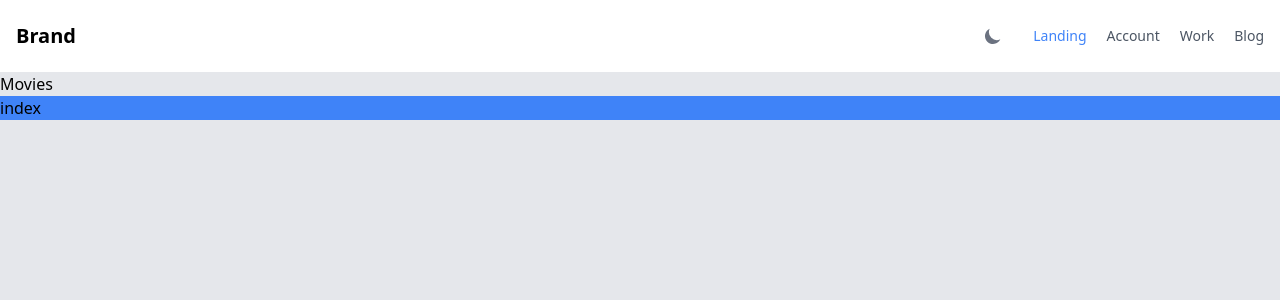
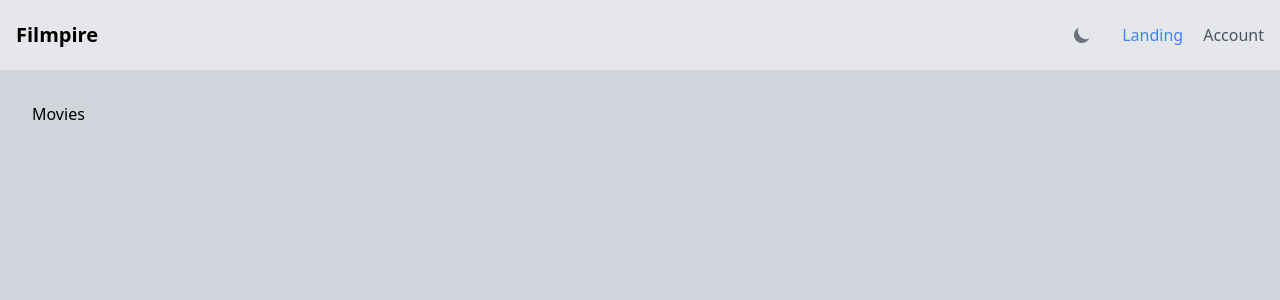
Before and after one commit to aramoh3ni/filmpire-ts, a React (Vite) app: page / in a window 1280 px wide. Shown: the top 300 px of the page. Built offline with nearby package versions, Linux system fonts and the light colour scheme.

Commit message:
stracture layout

```diff
--- a/src/components/Navbar/index.tsx
+++ b/src/components/Navbar/index.tsx
@@ -1,41 +1,33 @@
 // import styles from './navbar.module.css'
 
+import styles from './navbar.module.css'
+
 import { DarkThemeToggle } from 'flowbite-react'
+import { HTMLProps } from 'react'
+import { twMerge } from 'tailwind-merge'
 
-const Navbar = () => {
+interface NavbarProps {
+  className?: HTMLProps<HTMLElement>['className']
+}
+
+const Navbar: React.FC<NavbarProps> = ({ className }) => {
   return (
-    <header className="flex flex-wrap sm:justify-start sm:flex-nowrap z-50 w-full bg-white text-sm py-4 dark:bg-gray-800">
-      <nav className="max-w-[85rem] w-full mx-auto px-4 sm:flex sm:items-center sm:justify-between" aria-label="Global">
-        <a className="flex-none text-xl font-semibold dark:text-white" href="#">
-          Brand
+    <nav className={twMerge(styles.root, className)} aria-label="Global">
+      <a className={styles.brand} href="#">
+        Filmpire
       </a>
-        <div className="flex flex-row items-center gap-5 mt-5 sm:justify-end sm:mt-0 sm:pl-5">
+
+      <div className={styles.linkContainer}>
         <DarkThemeToggle />
 
-          <a className="font-medium text-blue-500" href="#" aria-current="page">
+        <a className={styles.active} href="#" aria-current="page">
           Landing
         </a>
-          <a
-            className="font-medium text-gray-600 hover:text-gray-400 dark:text-gray-400 dark:hover:text-gray-500"
-            href="#"
-          >
+        <a className={styles.link} href="#">
           Account
-          </a>
-          <a
-            className="font-medium text-gray-600 hover:text-gray-400 dark:text-gray-400 dark:hover:text-gray-500"
-            href="#"
-          >
-            Work
-          </a>
-          <a
-            className="font-medium text-gray-600 hover:text-gray-400 dark:text-gray-400 dark:hover:text-gray-500"
-            href="#"
-          >
-            Blog
         </a>
       </div>
     </nav>
-    </header>
   )
 }
 
--- a/src/components/Navbar/navbar.module.css
+++ b/src/components/Navbar/navbar.module.css
@@ -0,0 +1,25 @@
+.root {
+  @apply  px-4 sm:flex sm:items-center sm:justify-between
+}
+
+.brand {
+  @apply flex-none text-xl font-semibold dark:text-white
+}
+
+.linkContainer {
+  @apply flex flex-row items-center gap-5 mt-5 sm:justify-end sm:mt-0 sm:pl-5
+}
+
+.link {
+  @apply font-medium text-gray-600 hover:text-gray-400
+
+}
+
+:global(.dark) .link {
+  @apply text-gray-400 hover:text-gray-500;
+}
+
+
+.active {
+  @apply font-medium text-blue-500
+}
--- a/src/layout/index.tsx
+++ b/src/layout/index.tsx
@@ -1,3 +1,4 @@
+import styles from './layout.module.css'
 import Navbar from '@/components/Navbar'
 
 interface LayoutProps {
@@ -6,9 +7,9 @@ interface LayoutProps {
 
 const Layout: React.FC<LayoutProps> = ({ children }) => {
   return (
-    <div className="bg-gray-200 dark:bg-gray-700 min-h-screen">
-      <Navbar />
-      <div className="container mx-auto">{children}</div>
+    <div className={styles.root}>
+      <Navbar className={styles.toolbar} />
+      <div className={styles.content}>{children}</div>
     </div>
   )
 }
--- /dev/null
+++ b/src/layout/layout.module.css
@@ -0,0 +1,19 @@
+.root {
+  @apply flex flex-col min-h-screen bg-gray-300
+}
+
+:global(.dark) .root {
+  @apply bg-gray-800 text-gray-100;
+}
+
+.toolbar {
+  @apply h-18 bg-gray-200
+}
+
+:global(.dark) .toolbar {
+  @apply bg-gray-700 text-gray-100;
+}
+
+.content {
+  @apply grow p-8
+}
--- a/src/pages/Movies/index.tsx
+++ b/src/pages/Movies/index.tsx
@@ -1,9 +1,5 @@
 import Button from '@/components/button'
 
 export const Movies = () => {
-  return (
-    <div>
-      Movies <Button />
-    </div>
-  )
+  return <div>Movies</div>
 }
--- a/tailwind.config.js
+++ b/tailwind.config.js
@@ -7,6 +7,9 @@ export default {
       spacing: {
         '8xl': '96rem',
         '9xl': '128rem',
+      },
+      height: {
+        18: '70px',
       },
       borderRadius: {
         '4xl': '2rem',
```
Lines whose indentation alone changed are shown as unchanged.
